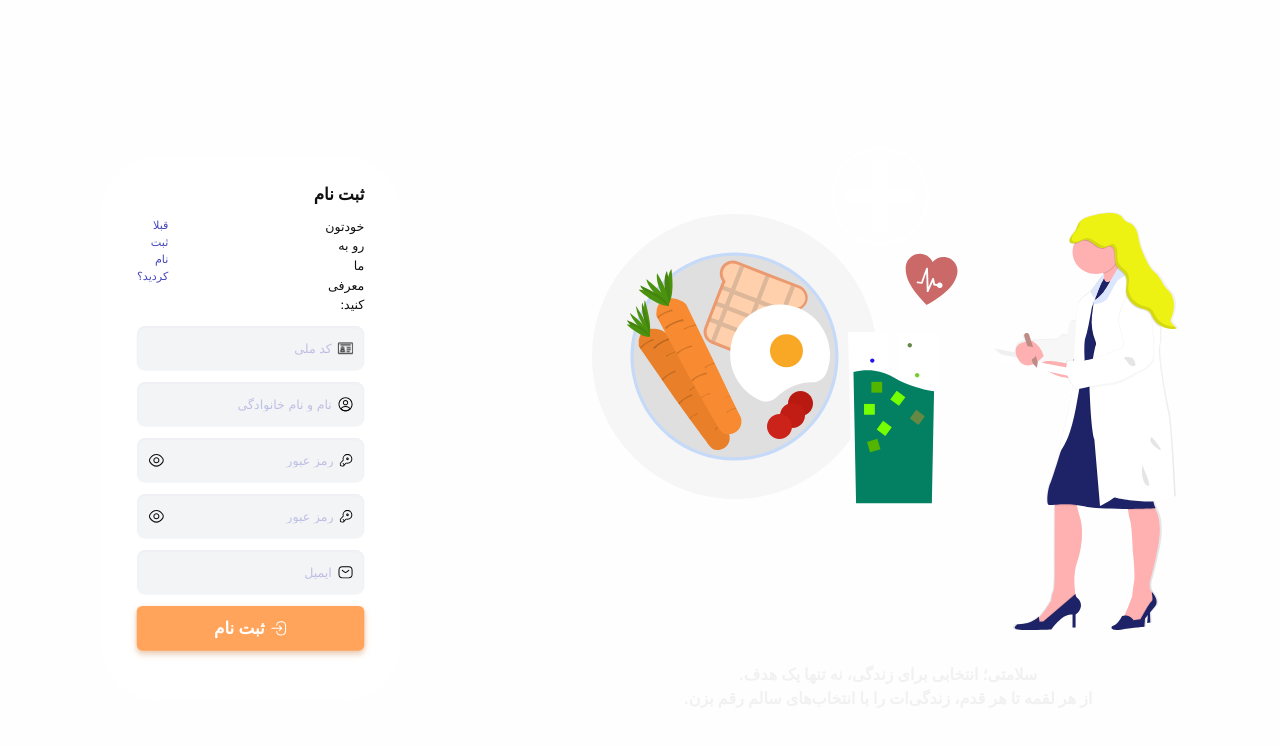
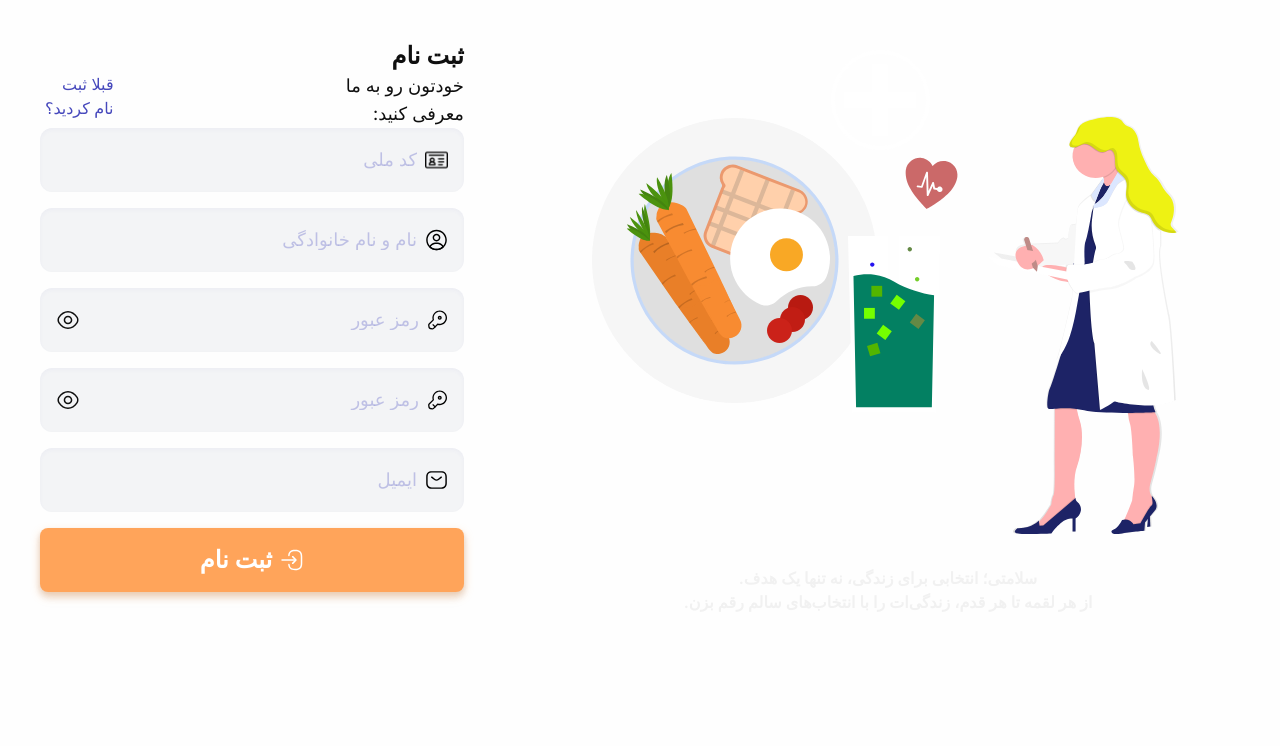
Before and after one commit to zahrabakhshandeh/Healthcare-Monitoring-Diet, a Next.js app: page /register/signup in a window 1280 px wide. Shown: the top 746 px of the page. Built offline with nearby package versions, Linux system fonts and the light colour scheme.

Commit message:
comment all styles of signup boc

```diff
--- a/src/components/SignupComponents/SignupBox/styles.module.css
+++ b/src/components/SignupComponents/SignupBox/styles.module.css
@@ -1,4 +1,4 @@
-.SignupBox{
+/* .SignupBox{
     background-color: #ffff;
     border-radius: 5rem;
     max-width: 667px;
@@ -8,4 +8,4 @@
     justify-content: center;
     padding: 2.4rem 3.2rem;
     transform: scale(.7);
-}
+} */
```
